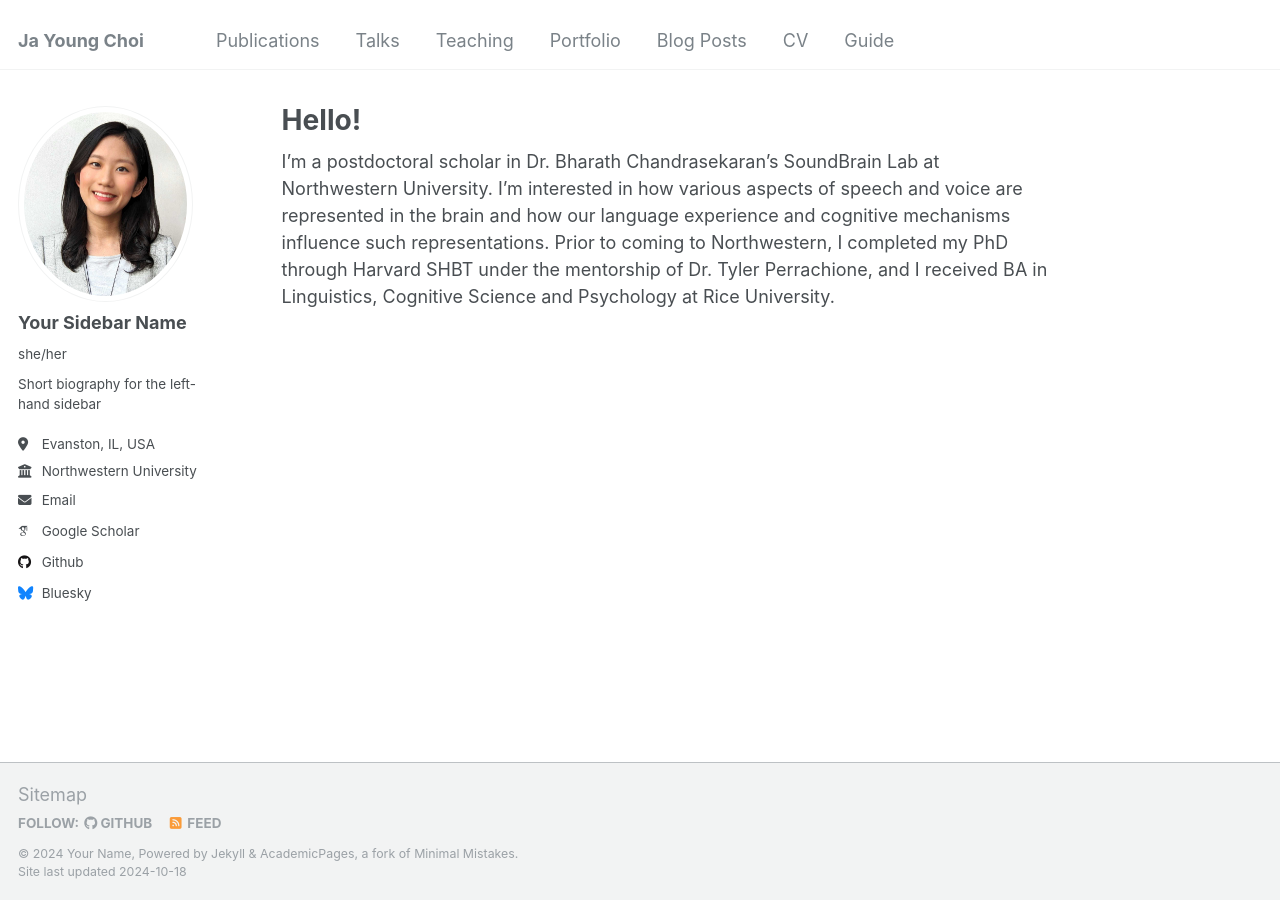
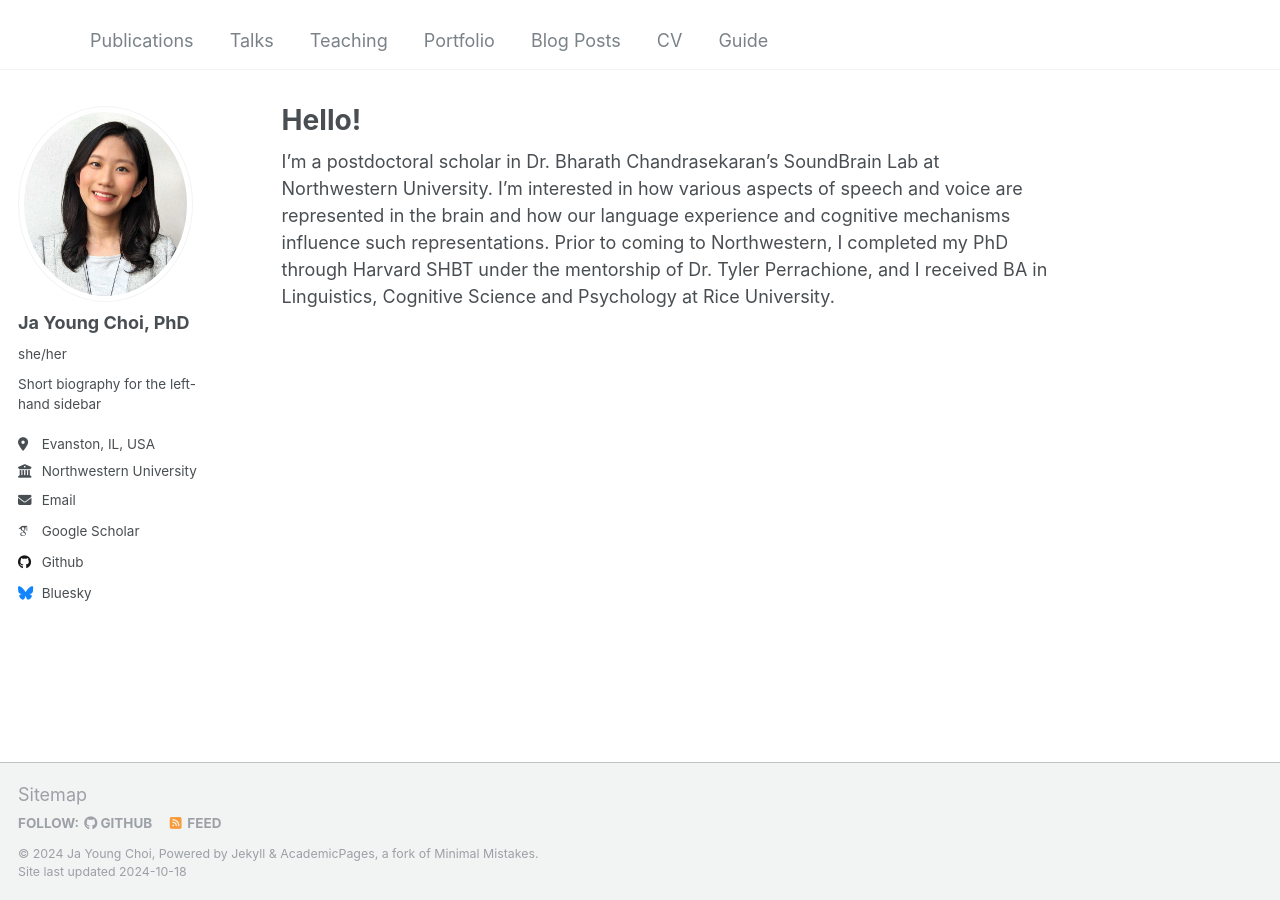
Before and after one commit to jayoungchoi/jayoungchoi.github.io, a Jekyll site: the page built from _pages/about.md, in a window 1280 px wide. Built offline with Jekyll 4.4.1, drawn with Linux system fonts in a browser that asks for light colours; some web fonts are replaced.

Commit message:
Update _config.yml

```diff
--- a/_config.yml
+++ b/_config.yml
@@ -8,9 +8,9 @@
 
 # Basic Site Settings
 locale                   : "en-US"
-title                    : "Ja Young Choi"
+title                    : ""
 title_separator          : "-"
-name                     : &name "Your Name"
+name                     : &name "Ja Young Choi"
 description              : &description "personal description"
 url                      : https://academicpages.github.io # the base hostname & protocol for your site e.g. "https://mmistakes.github.io"
 baseurl                  : "" # the subpath of your site, e.g. "/blog"
@@ -22,7 +22,7 @@ repository               : "academicpages/academicpages.github.io"
 author:
   # Biographic information
   avatar           : "1704905929284 (1).jpg"
-  name             : "Your Sidebar Name"
+  name             : "Ja Young Choi, PhD"
   pronouns         : "she/her"
   bio              : "Short biography for the left-hand sidebar"
   location         : "Evanston, IL, USA"
```
